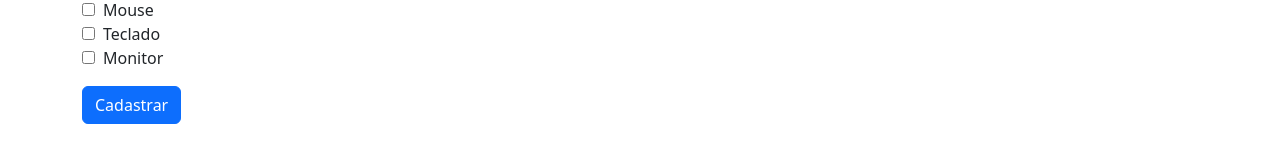
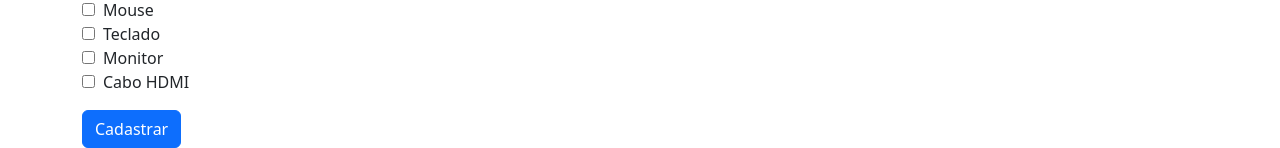
Before and after one commit to MelissaFil/clientProducVue, a Vue app in the folder cliente-product/: page /clientes/cadastro in a window 1280 px wide. Shown: the part 886-1034 px from the top of the page. Before the commit the page ends 1010 px from the top, so only its background shows below. Built offline with nearby package versions, Linux system fonts and the light colour scheme; data requests are answered from the project's data file; the HTML template or start-up script is replaced by a standard one.

Commit message:
alertas de cadastros

```diff
--- a/cliente-product/db/db.json
+++ b/cliente-product/db/db.json
@@ -66,6 +66,11 @@
       "id": "8e5d",
       "nome": "Monitor",
       "ativo": true
+    },
+    {
+      "id": "2608",
+      "nome": "Cabo HDMI",
+      "ativo": true
     }
   ]
 }
--- /dev/null
+++ b/cliente-product/src/components/Alert.vue
@@ -0,0 +1,12 @@
+<template>
+  <div v-if="mensagem" class="alert alert-success">
+    <p class="text-success">{{ mensagem }}</p>
+  </div>
+</template>
+<script>
+    export default {
+        props: {
+            mensagem: String
+        },
+    };
+</script>
--- a/cliente-product/src/views/ClienteProdutos.vue
+++ b/cliente-product/src/views/ClienteProdutos.vue
@@ -1,10 +1,7 @@
 <template>
   <div class="container my-5">
     <Cabecalho :tipo="'cadastro'" :nome-pagina="pagina"/>
-    <div v-show="res" class="alert alert-success">
-      <p type="text" class="text-success" >{{ res }}</p>
-    </div>
-
+    <Alerta :mensagem="res" />
     <ul class="list-group">
       <li class="list-group-item active" aria-current="true">{{ cliente }}</li>
       <li class="list-group-item" v-for="produto in produtos">{{ produto.nome }}</li>
@@ -25,6 +22,7 @@
 
 <script>
 import Cabecalho from "../components/Cabecalho.vue";
+import Alerta from "../components/Alert.vue";
 
 export default {
   name: 'Produtos',
@@ -40,6 +38,7 @@ export default {
   },
   components: {
     Cabecalho,
+    Alerta
   },
   methods: {
     async getCliente() {
@@ -63,9 +62,9 @@ export default {
       this.getCliente();
 
       this.res = "Produto adicionado com sucesso!"
-        setTimeout(() => {
-            this.res = '';
-        }, 5000);
+      setTimeout(() => {
+          this.res = '';
+      }, 2000);
     },
     async getProdutosDisponiveis() {
       const req = await fetch("http://localhost:3000/produtos");
--- a/cliente-product/src/views/ClientesCadastro.vue
+++ b/cliente-product/src/views/ClientesCadastro.vue
@@ -1,6 +1,7 @@
 <template>
   <div class="container">
     <Cabecalho :tipo="'cadastro'" :nome-pagina="pagina"/>
+    <Alerta :mensagem="res" />
     <Form :campos="campos" :produtos="produtos" @cadastrar="createProduto" />
   </div>
 </template>
@@ -8,6 +9,8 @@
 <script>
 import Cabecalho from "../components/Cabecalho.vue";
 import Form from "../components/Form.vue";
+import Alerta from "../components/Alert.vue";
+
 
 export default {
   name: "ClientesCadastro",
@@ -15,12 +18,14 @@ export default {
     return {
       pagina: "Cadastro de clientes",
       campos: ["Nome", "Documento", "Telefone", "Email", "Produtos"],
-      produtos: []
+      produtos: [],
+      res: null
     };
   },
   components: {
     Cabecalho,
-    Form
+    Form,
+    Alerta
   },
   methods: {
     async createProduto(dados) {
@@ -40,6 +45,10 @@ export default {
         headers: { "Content-Type": "application/json" },
         body: dataJson
       });
+      this.res = "Cliente cadastrado com sucesso!"
+      setTimeout(() => {
+          this.res = '';
+      }, 2000);
     },
     async getProdutos() {
       const req = await fetch("http://localhost:3000/produtos");
--- a/cliente-product/src/views/ProdutosCadastro.vue
+++ b/cliente-product/src/views/ProdutosCadastro.vue
@@ -1,6 +1,7 @@
 <template>
     <div class="container">
         <Cabecalho :tipo="'cadastro'" :nome-pagina="pagina"/>
+        <Alerta :mensagem="res" />
         <Form :campos="campos" @cadastrar="createProduto" />
     </div>
 </template>
@@ -8,6 +9,7 @@
 <script>
 import Cabecalho from "../components/Cabecalho.vue";
 import Form from "../components/Form.vue";
+import Alerta from "../components/Alert.vue";
 
 export default {
     name:'ProdutosCadastro',
@@ -15,11 +17,13 @@ export default {
         return{
             pagina: 'Cadastro de produtos',
             campos: ['Nome'],
+            res: null
         }
     },
     components:{
         Cabecalho,
-        Form
+        Form,
+        Alerta
     },
     methods:{
         async createProduto(dados){
@@ -35,6 +39,10 @@ export default {
                 headers: { "Content-Type" : "application/json" },
                 body: dataJson
             });
+            this.res = "Produto cadastrado com sucesso!"
+            setTimeout(() => {
+                this.res = '';
+            }, 2000);
         }
     }
 };
```
